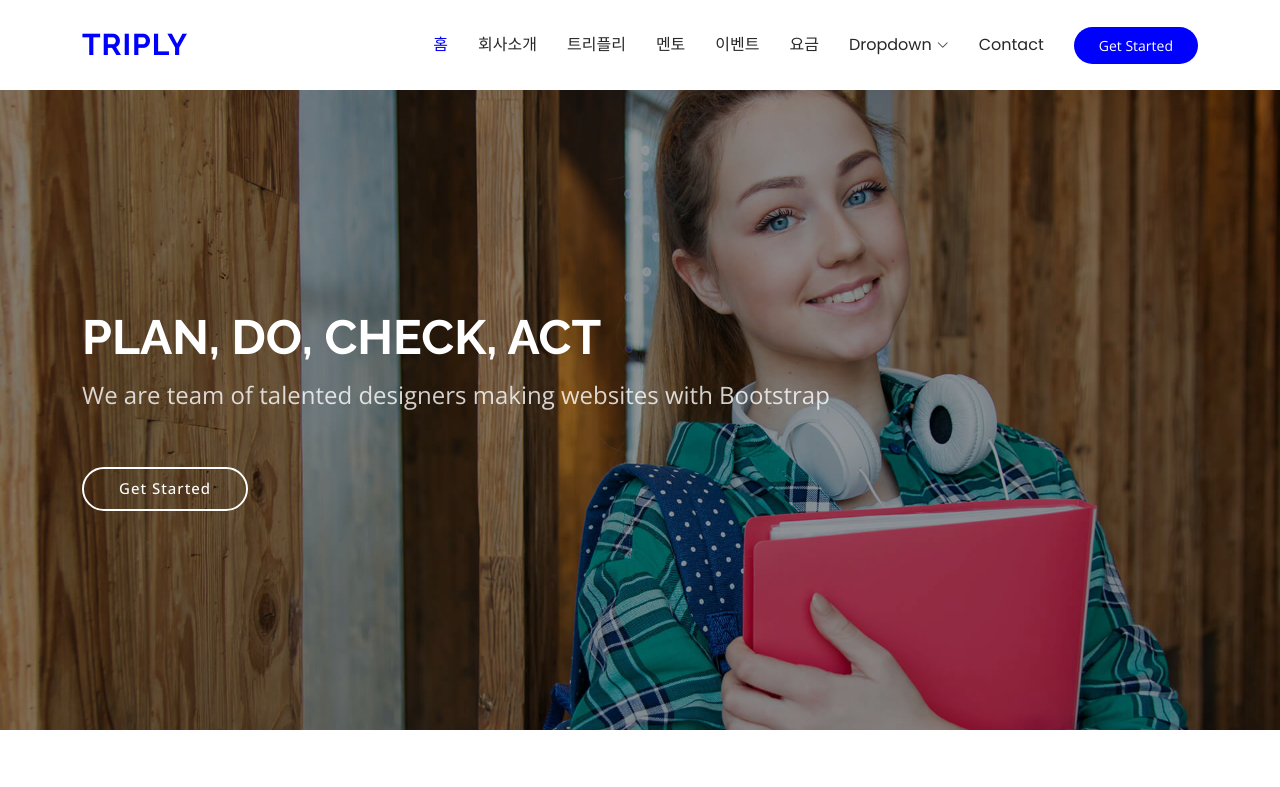
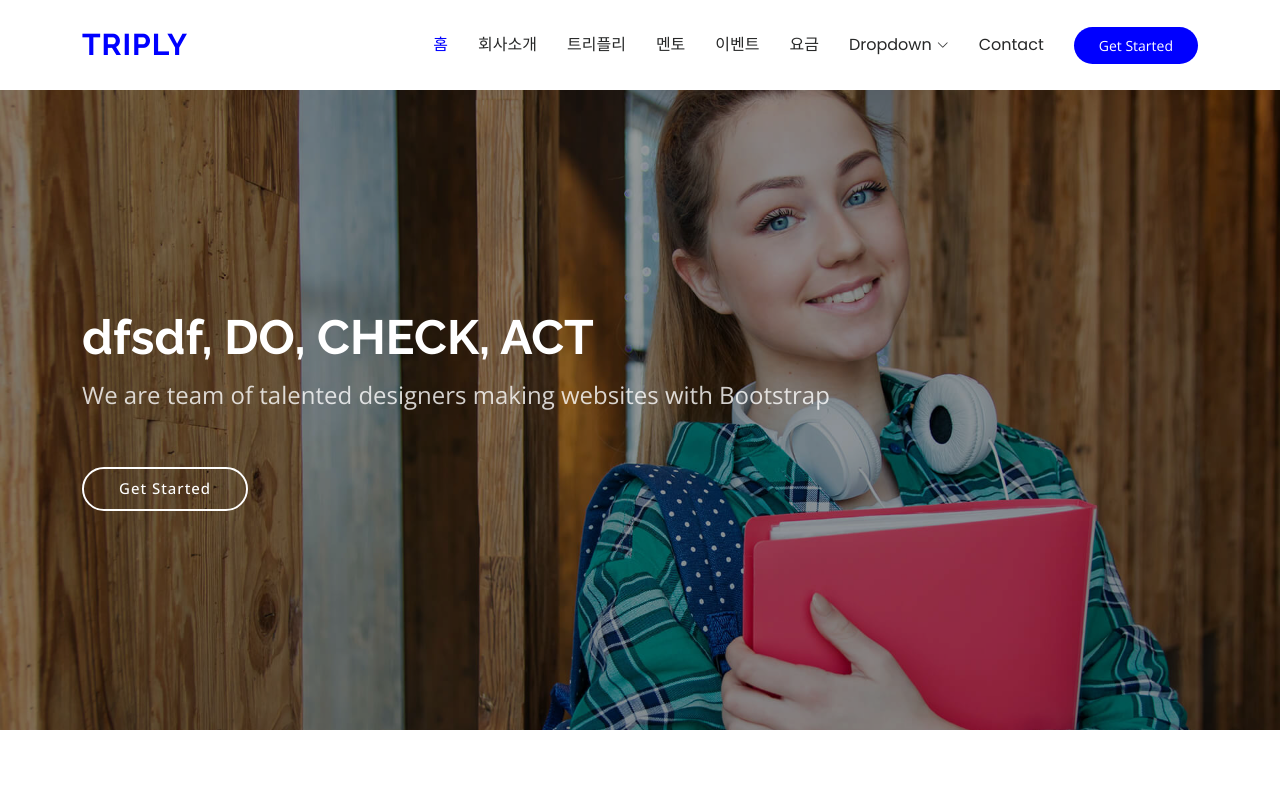
Before and after one commit to VUcompany/triply, a plain HTML site: page index.html in a window 1280 px wide. Shown: the top 787 px of the page. Drawn offline with nearby package versions, Linux system fonts and the light colour scheme.

Commit message:
daslkfasdf

```diff
--- a/index.html
+++ b/index.html
@@ -19,7 +19,7 @@
       <img src="assets/img/hero-bg.jpg" alt="" data-aos="fade-in">
 
       <div class="container">
-        <h2 data-aos="fade-up" data-aos-delay="100" class="">PLAN, DO, CHECK, ACT </h2>
+        <h2 data-aos="fade-up" data-aos-delay="100" class="">dfsdf, DO, CHECK, ACT </h2>
         <p data-aos="fade-up" data-aos-delay="200">We are team of talented designers making websites with Bootstrap</p>
         <div class="d-flex mt-4" data-aos="fade-up" data-aos-delay="300">
           <a href="courses.html" class="btn-get-started">Get Started</a>
```
